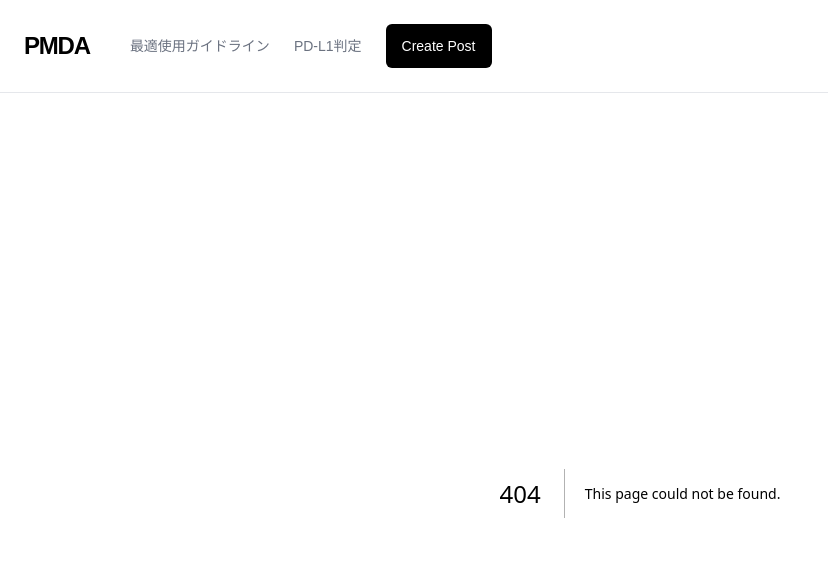
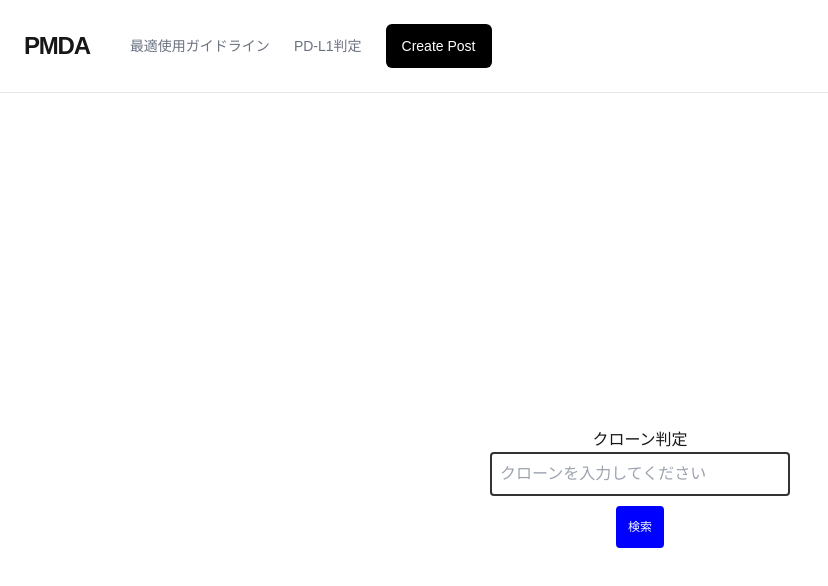
Before and after one commit to oshimmmm/pdl1-app_next.js, a Next.js app: page /judgment in a window 1280 px wide. Before the commit this address had no page. Shown: the top 586 px of the page, without its empty margins (0-828 px from the left). Built offline with nearby package versions, Linux system fonts and the light colour scheme.

Commit message:
PD-L1判定についての機能追加。診療ガイドラインのPD-L1判定に関する部分を取得するAPI。肺癌は、APIで取得できるとこまで。フロント反映はまだ。

```diff
--- /dev/null
+++ b/app/api/judge/route.ts
@@ -0,0 +1,84 @@
+import axios from 'axios';
+import { NextRequest, NextResponse } from 'next/server';
+
+export interface PdfLink {
+  text: string; // PDFリンクの説明テキスト
+  href: string; // PDFリンクのURL
+  pdfContent?: string; // PDFから抽出した内容（任意）
+}
+
+interface MatchedContent {
+    content: string[]; // 子要素のテキストを配列として格納
+}
+
+export async function POST(req: NextRequest) {
+  const headers = new Headers();
+  headers.set('Access-Control-Allow-Origin', '*');
+  headers.set('Access-Control-Allow-Methods', 'POST, GET, OPTIONS');
+  headers.set('Access-Control-Allow-Headers', 'Content-Type');
+
+  try {
+    const { query } = await req.json(); // リクエストボディからqueryとlocalResultを取得
+
+    // HTMLコンテンツの取得と解析を行う
+    const { data } = await axios.get('https://www.haigan.gr.jp/publication/guideline/examination/2023/1/2/230102070100.html', {
+      params: { q: query }
+    });
+
+    const cheerio = await import('cheerio');
+    const $ = cheerio.load(data); // cheerioを使ってHTMLをパース
+    let matchedContent: MatchedContent[] = []; // 複数のdivを扱えるように配列にする
+
+    // class="cq" の div タグのうち、子の p タグに "PD-L1" を含むものを走査
+    $('.cq').each((index, element) => {
+      const pTagText = $(element).find('p').text().trim();
+
+      if (pTagText.includes('PD-L1')) {
+        let currentContent = ""; // 現在の内容を保持する変数
+        let contentArray: string[] = []; // まとめたテキストを保存する配列
+
+        // div の全ての子要素を走査
+        $(element).children().each((i, childElement) => {
+          // childElement が定義されていることを確認
+          if (childElement) {
+            const tagName = $(childElement).prop('tagName')?.toLowerCase(); // tagName が undefined でもエラーにならないように ?. を使用
+            const childText = $(childElement).text().trim();
+
+            if (tagName === 'dd') {
+              // dd タグに入ったら、これまでの currentContent をまとめる
+              if (currentContent) {
+                contentArray.push(currentContent); // これまでの内容を保存
+                currentContent = ""; // currentContentをリセット
+              }
+              currentContent += childText; // dd の内容をまとめる
+            } else {
+              // dd タグでない場合は currentContent に内容を追加
+              currentContent += childText + " ";
+            }
+          }
+        });
+
+        // 最後に currentContent に残っている内容を保存
+        if (currentContent) {
+          contentArray.push(currentContent);
+        }
+
+        // matchedContent に保存
+        matchedContent.push({
+          content: contentArray, // まとめたテキストを配列として保存
+        });
+      }
+    });
+
+
+    if (matchedContent.length > 0) {
+      console.log("matchedContent", matchedContent);
+      return NextResponse.json({ matchedContent }, { headers }); // 処理結果を返す
+    } else {
+      return NextResponse.json({ message: '該当する内容が見つかりませんでした' }, { status: 404, headers }); // 該当内容が見つからない場合のエラーレスポンス
+    }
+  } catch (error) {
+    console.error('サーバーエラー:', error);
+    return NextResponse.json({ message: 'サーバーエラーが発生しました' }, { status: 500, headers }); // サーバーエラーレスポンス
+  }
+}
--- /dev/null
+++ b/app/components/Layout/ResultDisplay.tsx
@@ -0,0 +1,35 @@
+import React from 'react';
+import styles from '../../../app/style/style.module.css';
+
+interface MatchedContent {
+  content: string[];
+}
+
+interface ResultDisplayProps {
+  apiResult: MatchedContent[];
+}
+
+const ResultDisplay: React.FC<ResultDisplayProps> = ({ apiResult }) => {
+  return (
+    <div className={styles.resultContainer}>
+      {apiResult ? (
+        <ul className={styles.resultList}>
+          {apiResult.map((matchedItem, index) => (
+            <li key={index} className={styles.resultItem}>
+              <div className={styles.matchedContentContainer}>
+                {matchedItem.content.map((content, contentIndex) => (
+                  <p key={contentIndex} className={styles.preWrapText}>{content}</p>
+                ))}
+              </div>
+              {index < apiResult.length - 1 && <hr className={styles.divider} />}
+            </li>
+          ))}
+        </ul>
+      ) : (
+        <p>関連する情報が見つかりませんでした</p>
+      )}
+    </div>
+  );
+};
+
+export default ResultDisplay;
--- /dev/null
+++ b/app/judgment/page.tsx
@@ -0,0 +1,111 @@
+"use client";
+
+import React, { useState, ChangeEvent } from 'react';
+import ResultDisplay from '../components/Layout/ResultDisplay'; // 再利用可能なコンポーネント
+import styles from '../style/style.module.css';
+
+interface MatchedContent {
+  content: string[];
+}
+
+const MainApp: React.FC = () => {
+  const [query, setQuery] = useState<string>('');
+  const [haiResult, setHaiResult] = useState<MatchedContent[] | null>(null);
+  const [shokudoResult, setShokudoResult] = useState<MatchedContent[] | null>(null);
+  const [nyuResult, setNyuResult] = useState<MatchedContent[] | null>(null);
+  const [isProcessing, setIsProcessing] = useState<boolean>(false);
+
+  // APIリクエストを送信する関数
+  const handleSearch = async () => {
+    setIsProcessing(true);
+    setHaiResult(null);
+    setShokudoResult(null);
+    setNyuResult(null);
+
+    const promises: Promise<Response>[] = []; // リクエストを保持する配列
+
+    // クエリに応じてPOSTリクエストを送るAPIを選択
+    if (query === '22C3') {
+      promises.push(fetch('/api/judge', {
+        method: 'POST',
+        headers: { 'Content-Type': 'application/json' },
+        body: JSON.stringify({ query }),
+      }));
+
+      promises.push(fetch('/api/shokudoJudge', {
+        method: 'POST',
+        headers: { 'Content-Type': 'application/json' },
+        body: JSON.stringify({ query }),
+      }));
+
+      promises.push(fetch('/api/nyuJudge', {
+        method: 'POST',
+        headers: { 'Content-Type': 'application/json' },
+        body: JSON.stringify({ query }),
+      }));
+
+    } else if (query === 'SP142' || query === 'SP263') {
+      promises.push(fetch('/api/judge', {
+        method: 'POST',
+        headers: { 'Content-Type': 'application/json' },
+        body: JSON.stringify({ query }),
+      }));
+
+      promises.push(fetch('/api/nyuJudge', {
+        method: 'POST',
+        headers: { 'Content-Type': 'application/json' },
+        body: JSON.stringify({ query }),
+      }));
+
+    } else if (query === '28-8') {
+      promises.push(fetch('/api/judge', {
+        method: 'POST',
+        headers: { 'Content-Type': 'application/json' },
+        body: JSON.stringify({ query }),
+      }));
+
+      promises.push(fetch('/api/shokudoJudge', {
+        method: 'POST',
+        headers: { 'Content-Type': 'application/json' },
+        body: JSON.stringify({ query }),
+      }));
+    }
+
+    try {
+      const responses = await Promise.all(promises); // 複数のリクエストを並行して送信
+      const data = await Promise.all(responses.map((response) => response.json())); // 全てのレスポンスを取得
+
+      // 各APIレスポンスをセット
+      if (data[0]) setHaiResult(data[0].matchedContent);
+      if (data[1]) setShokudoResult(data[1].matchedContent);
+      if (data[2]) setNyuResult(data[2].matchedContent);
+    } catch (error) {
+      console.error('APIエラー:', error);
+    } finally {
+      setIsProcessing(false); // 処理終了
+    }
+  };
+
+  return (
+    <div className={styles.container}>
+      <h1>クローン判定</h1>
+      <input
+        type="text"
+        value={query}
+        onChange={(e: ChangeEvent<HTMLInputElement>) => setQuery(e.target.value)}
+        placeholder="クローンを入力してください"
+        className={styles.inputField}
+      />
+      <button onClick={handleSearch} className={styles.searchButton}>検索</button>
+
+      {isProcessing && <p>解析中...</p>}
+
+      {/* 結果を表示 */}
+      {haiResult && <ResultDisplay apiResult={haiResult} />}
+      {shokudoResult && <ResultDisplay apiResult={shokudoResult} />}
+      {nyuResult && <ResultDisplay apiResult={nyuResult} />}
+    </div>
+  );
+};
+
+export default MainApp;
```
